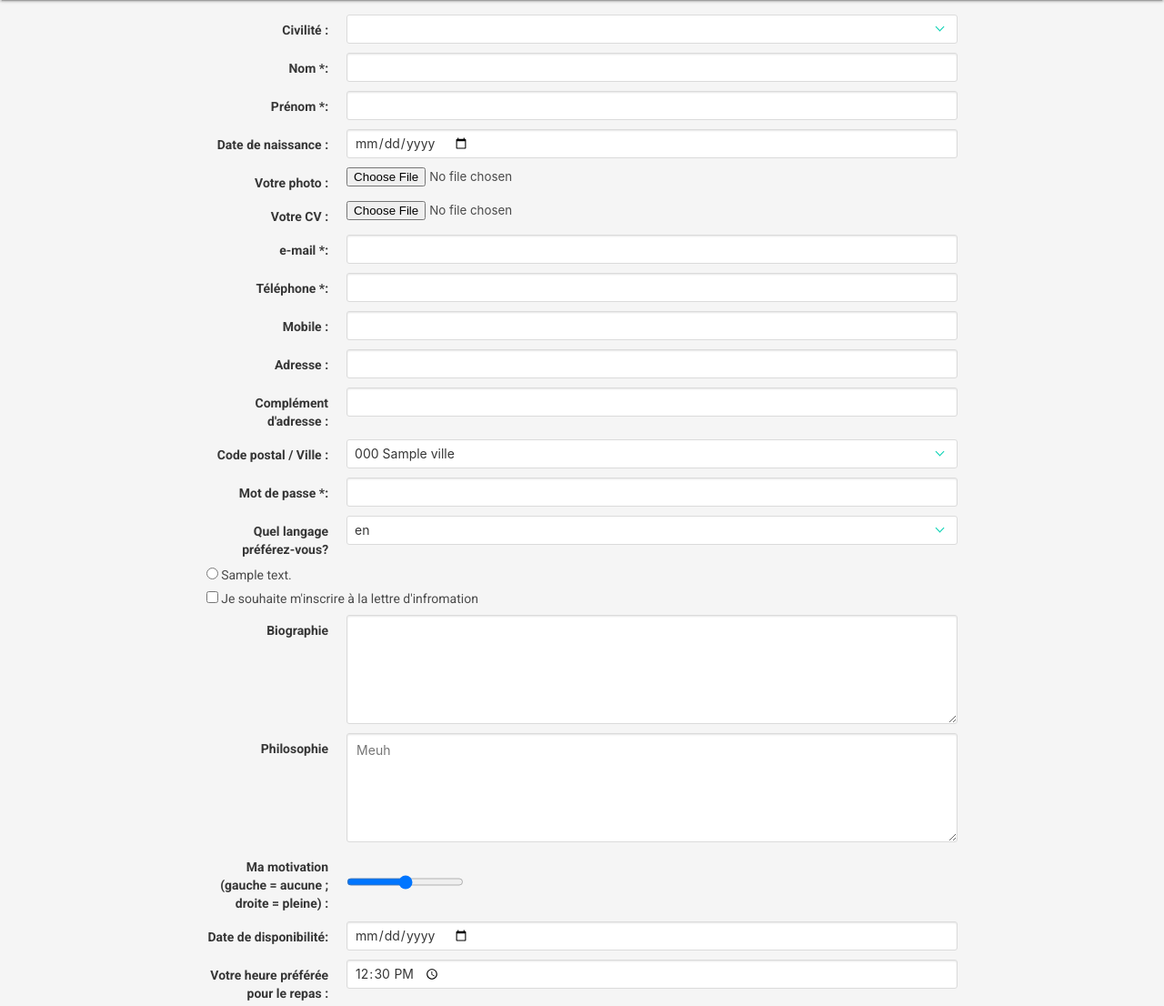
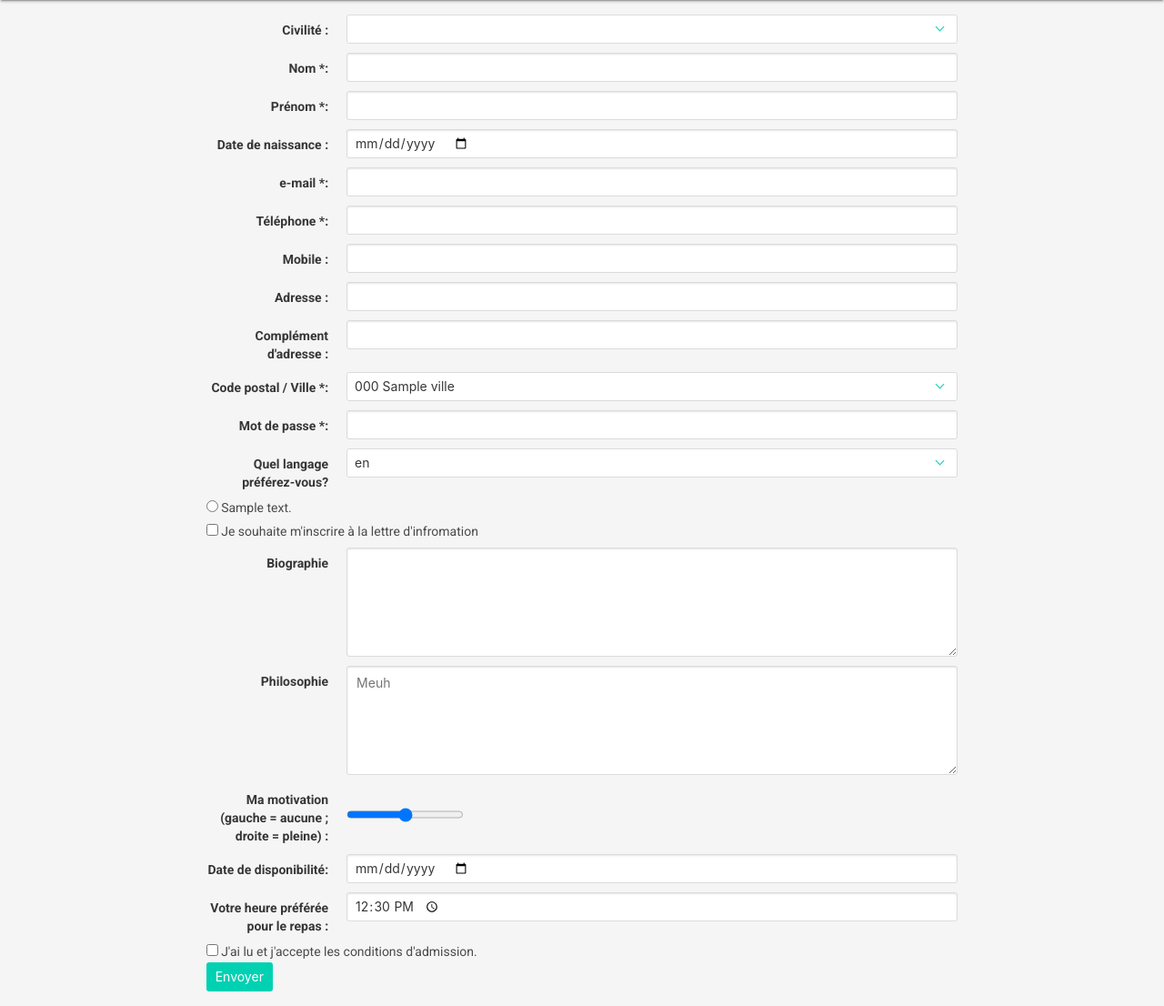
Before and after one commit to raaaahman/demo-dashboard, a PHP site: page /?action=create in a window 1280 px wide. Shown: the part 64-1170 px from the top of the page at 91% size. Run offline with PHP 8.4, Linux system fonts and the light colour scheme; tables that the repository leaves empty or names only in its code hold one stand-in row (values such as "Sample post"); a stand-in replaces the project's code that opens the database connection; some libraries are stand-ins or nearby versions.

Commit message:
Suppressed (not working) file upload

```diff
--- a/database/add_user.php
+++ b/database/add_user.php
@@ -35,7 +35,6 @@ if (array_key_exists("abonnement_newsletter", $_POST)) {
         :add, :add_comp,
         :mdp, :email,
         :tel, :mobile,
-        :photo, :cv,
         :abo, :accept, :repas, :dispo, :motiv,
         :bio, :philo,
         :code_comm, :langage, :niveau)
@@ -55,8 +54,6 @@ if (array_key_exists("abonnement_newsletter", $_POST)) {
     $add->bindParam("email", $_POST["email"]);
     $add->bindParam("tel", $_POST["tel"]);
     $add->bindParam("mobile", $_POST["mobile"]);
-    $add->bindValue("photo", "photos/user_photo.jpg");
-    $add->bindValue("cv", "cv/user_cv.pdf");
     $add->bindParam("abo", $abo, PDO::PARAM_INT);
     $add->bindParam("accept", $accept, PDO::PARAM_INT);
     $add->bindParam("repas", $_POST["pref_heure_repas"]);
--- a/database/update_user.php
+++ b/database/update_user.php
@@ -18,7 +18,7 @@
 	$bdd = setConnection();
 
 	$update = $bdd->prepare('UPDATE utilisateur
-	SET civilite = :civ, nom = :nom, prenom = :prenom, date_naissance = :d_naiss,	adresse = :adr, adresse_complement = :adr_comp, mot_de_passe = :mdp, email = :email, tel = :tel, mobile = :mobile, photo_profil = :photo, cv = :cv, abonnement_newsletter = :abo,	pref_accept_conditions = :accept,	pref_heure_repas = :repas, date_dispo = :dispo,	 motivation = :motiv,	biographie = :bio,	philosophie = :philo,	code_commune_insee_ville = :code_comm, 	id_langage_langage = :langage,	id_niveau_niveau = :niveau
+	SET civilite = :civ, nom = :nom, prenom = :prenom, date_naissance = :d_naiss,	adresse = :adr, adresse_complement = :adr_comp, mot_de_passe = :mdp, email = :email, tel = :tel, mobile = :mobile, abonnement_newsletter = :abo,	pref_accept_conditions = :accept,	pref_heure_repas = :repas, date_dispo = :dispo,	 motivation = :motiv,	biographie = :bio,	philosophie = :philo,	code_commune_insee_ville = :code_comm, 	id_langage_langage = :langage,	id_niveau_niveau = :niveau
 	WHERE identifiant_utilisateur = :user_id;');
 
 	$update->bindParam("user_id", $_POST["identifiant_utilisateur"]);
@@ -32,8 +32,6 @@
 	$update->bindParam("email", $_POST["email"]);
 	$update->bindParam("tel", $_POST["tel"]);
 	$update->bindParam("mobile", $_POST["mobile"]);
-	$update->bindValue("photo", "photos/user_photo.jpg");
-	$update->bindValue("cv", "cv/user_cv.pdf");
 	$update->bindParam("abo", $abo, PDO::PARAM_INT);
 	$update->bindParam("accept", $accept, PDO::PARAM_INT);
 	$update->bindParam("repas", $_POST["pref_heure_repas"]);
--- a/views/login.php
+++ b/views/login.php
@@ -21,7 +21,9 @@
 						<label class="mdl-textfield__label" for="password">Mot de passe : </label>
 						<input class="mdl-textfield__input" type="password" name="password" id="password" />
 					</div>
-					<input class="mdl-button mdl-button--colored mdl-js-button mdl-js-ripple-effect" type="submit" value="Connexion"/>
+					<div>
+						<input class="mdl-button mdl-button--colored mdl-js-button mdl-js-ripple-effect" type="submit" value="Connexion"/>
+					</div>
 				</div>
 				<div class="mdl-card__actions mdl-card--border">
 						<span>Vous n'êtes pas membre?</span>
--- a/views/new_user_form.php
+++ b/views/new_user_form.php
@@ -58,26 +58,6 @@
 	        </p>
 	      </div>
 
-	      <div class="control is-horizontal">
-	        <div class="control-label">
-	          <label class="label" for="photo_profil">Votre photo :</label>
-	        </div>
-	        <p class="control">
-	          <input type="file" accept=".png, .jpg, .jpeg" name="photo_profil" id="photo_profil">
-	        </p>
-	      </div>
-
-	    <!--Votre CV-->
-				<div class="control is-horizontal">
-					<div class="control-label">
-	          <label class="label" for="cv">Votre CV :</label>
-	        </div>
-	        <p class="control">
-	          <input type="file" accept=".doc, .docx, .pdf" name="cv" id="cv">
-	        </p>
-				</div>
-
-
 	<!-- Vos coordonnées -->
 	      <div class="control is-horizontal">
 	        <div class="control-label">
@@ -125,7 +105,7 @@
 	      <div class="control is-horizontal">
 
 	        <div class="control-label">
-	          <label class="label" for="ville">Code postal / Ville :</label>
+	          <label class="label" for="ville">Code postal / Ville *:</label>
 	        </div>
 	        <div class="control">
 	          <span class="select is-fullwidth">
```
